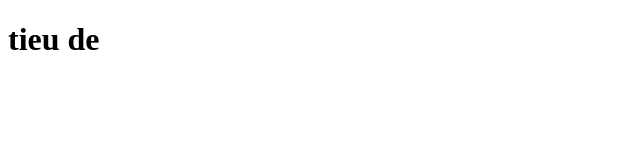
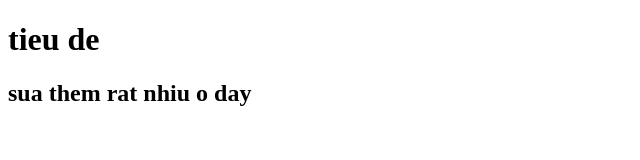
Before and after one commit to nhathuymario/duan6log, a plain HTML site: page index.html in a window 1280 px wide. Shown: the whole page, without its empty margins (0-640 px from the left). Drawn offline with Linux system fonts and the light colour scheme.

Commit message:
1.code lan 1

```diff
--- a/index.html
+++ b/index.html
@@ -7,5 +7,6 @@
 </head>
 <body>
     <h1>tieu de</h1>
+    <h2>sua them rat nhiu o day</h2>
 </body>
 </html>
```
